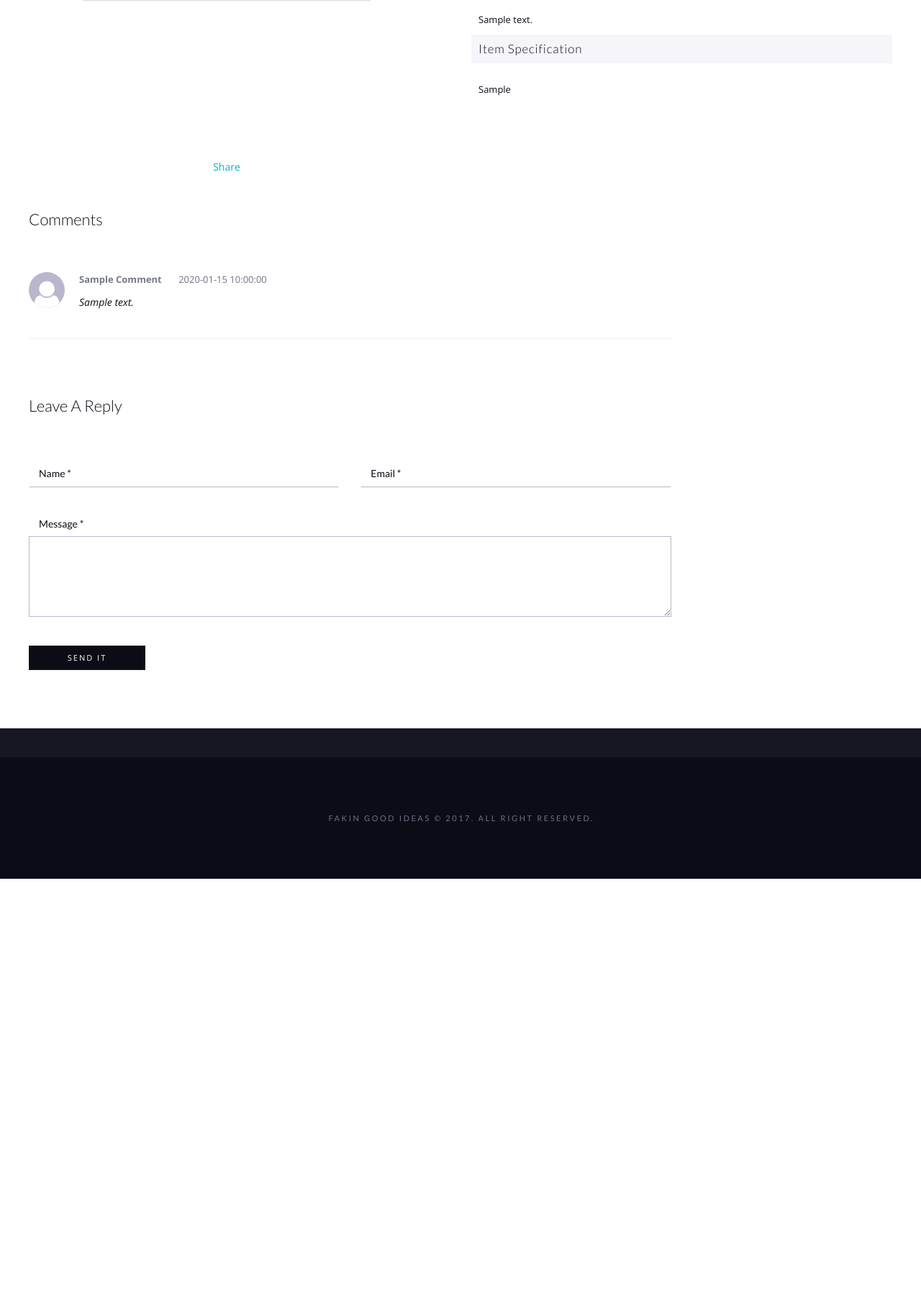
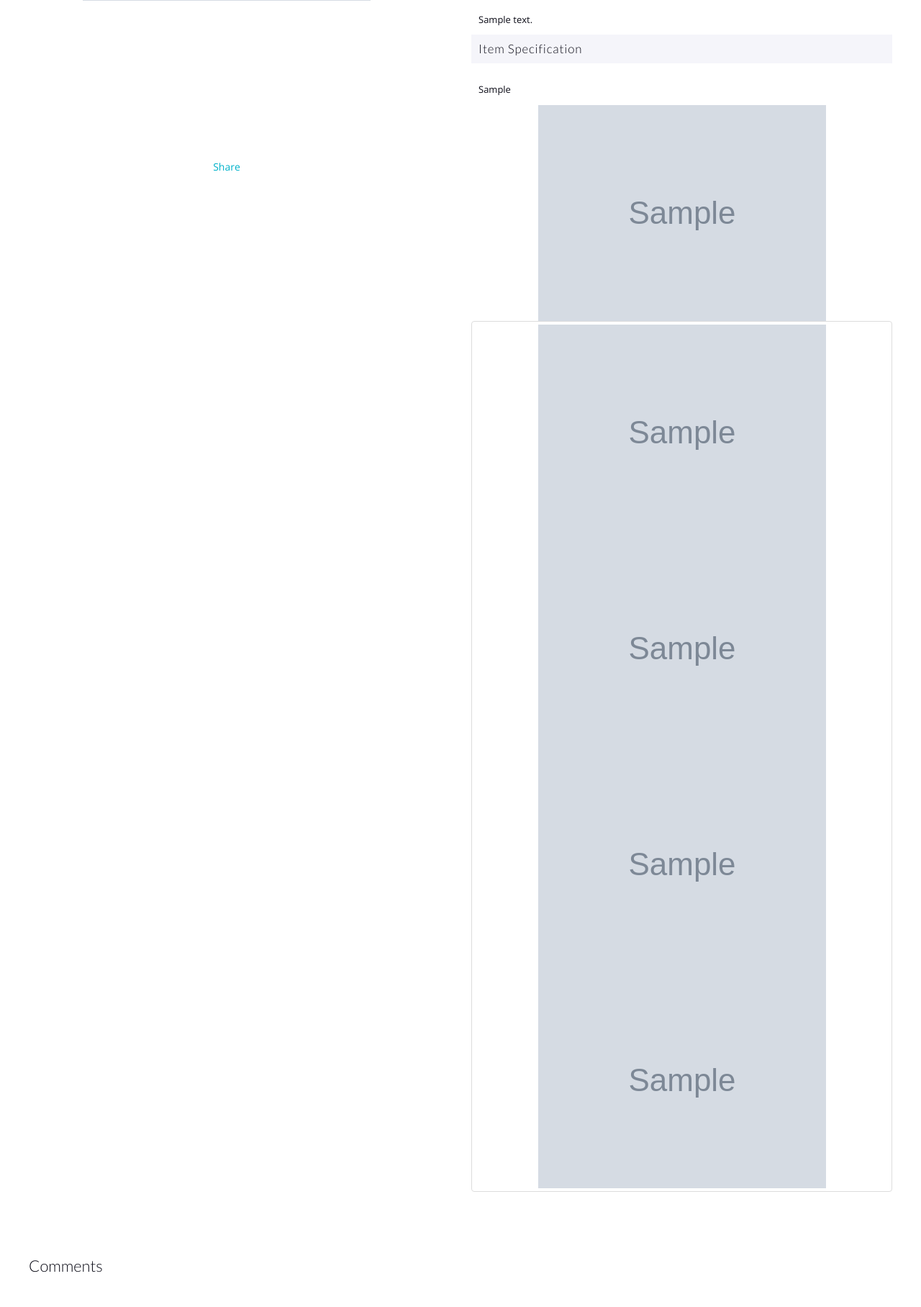
Before and after one commit to mackevicius1988/ideas, a Laravel app: page /1 in a window 1280 px wide. Shown: the part 449-2265 px from the top of the page at 72% size. Before the commit the page ends 1670 px from the top, so only its background shows below. Run offline with Laravel 8, Linux system fonts and the light colour scheme; tables that the repository leaves empty hold one stand-in row (values such as "Sample post"); grey boxes marked "Sample" are stand-in pictures; settings files or empty folders that the repository lacks are supplied; some libraries are stand-ins or nearby versions.

Commit message:
image Url

```diff
--- a/resources/views/load.blade.php
+++ b/resources/views/load.blade.php
@@ -1,6 +1,6 @@
 <ul style="list-style-type: none">
 @foreach($posts as $post)
-    <li style="width: 275px; float:left; margin: 5px" >
+    <li style="width: 275px; float:left; margin: 10px; overflow: hidden" >
 
         <a class="animsition-link" href="{{$post->id}}" data-id="{{$post->id}}" data-price="{{$post->price}}" data-largesrc="{{$post->imageUrl}}" data-title="{{$post->name}}" data-description="{{$post->desc}}">
             <div style="position: absolute; top: 0px; left: 0px; padding: 10px; z-index: 999; background: #551313; color: white; opacity: 0.9">SALE</div>
--- a/resources/views/post.blade.php
+++ b/resources/views/post.blade.php
@@ -366,8 +366,6 @@
                             <div class="widget-body">
                                 <div>
                                     {{$post->description}}
-
-
                                 </div>
                             </div>
 
@@ -379,6 +377,40 @@
                                 </div>
                             </div>
 
+
+                            <section id="gallery" class="simplegallery">
+                                <div class="content">
+                                    <img src="{{$post->imageUrl}}" class="image_1" alt="" />
+                                    <img src="{{$post->imageUrl}}" class="image_2" style="display:none" alt="" />
+                                    <img src="{{$post->imageUrl}}" class="image_3" style="display:none" alt="" />
+                                    <img src="{{$post->imageUrl}}" class="image_4" style="display:none" alt="" />
+                                </div>
+
+                                <div class="clear"></div>
+
+                                <div class="thumbnail">
+                                    <div class="thumb">
+                                        <a href="#" rel="1">
+                                            <img src="{{$post->imageUrl}}" id="thumb_1" alt="" />
+                                        </a>
+                                    </div>
+                                    <div class="thumb">
+                                        <a href="#" rel="2">
+                                            <img src="{{$post->imageUrl}}" id="thumb_2" alt="" />
+                                        </a>
+                                    </div>
+                                    <div class="thumb">
+                                        <a href="#" rel="3">
+                                            <img src="{{$post->imageUrl}}" id="thumb_3" alt="" />
+                                        </a>
+                                    </div>
+                                    <div class="thumb last">
+                                        <a href="#" rel="4">
+                                            <img src="{{$post->imageUrl}}" id="thumb_4" alt="" />
+                                        </a>
+                                    </div>
+                                </div>
+                            </section>
 
                         </div>
 
@@ -504,6 +536,20 @@
     <script src="js/nivo-lightbox.min.js"></script>
     <script src="js/contactForm.js"></script>
     <script src="js/scripts.min.js"></script>
+
+    <script type="text/javascript">
+        $(document).ready(function(){
+
+            $('#gallery').simplegallery({
+                galltime : 400,
+                gallcontent: '.content',
+                gallthumbnail: '.thumbnail',
+                gallthumb: '.thumb'
+            });
+
+        });
+    </script>
+
 </div>
 </body>
 </html>
```
